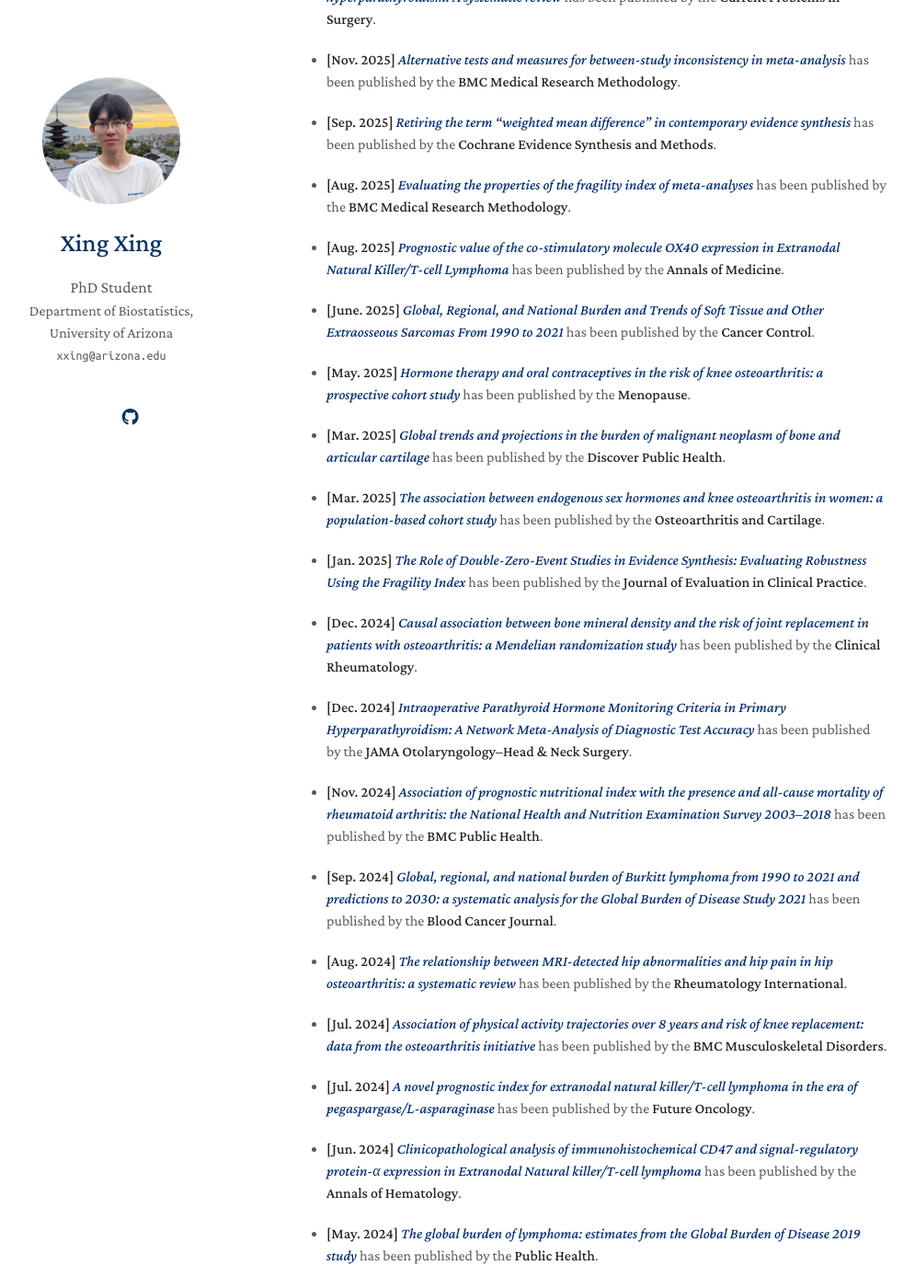
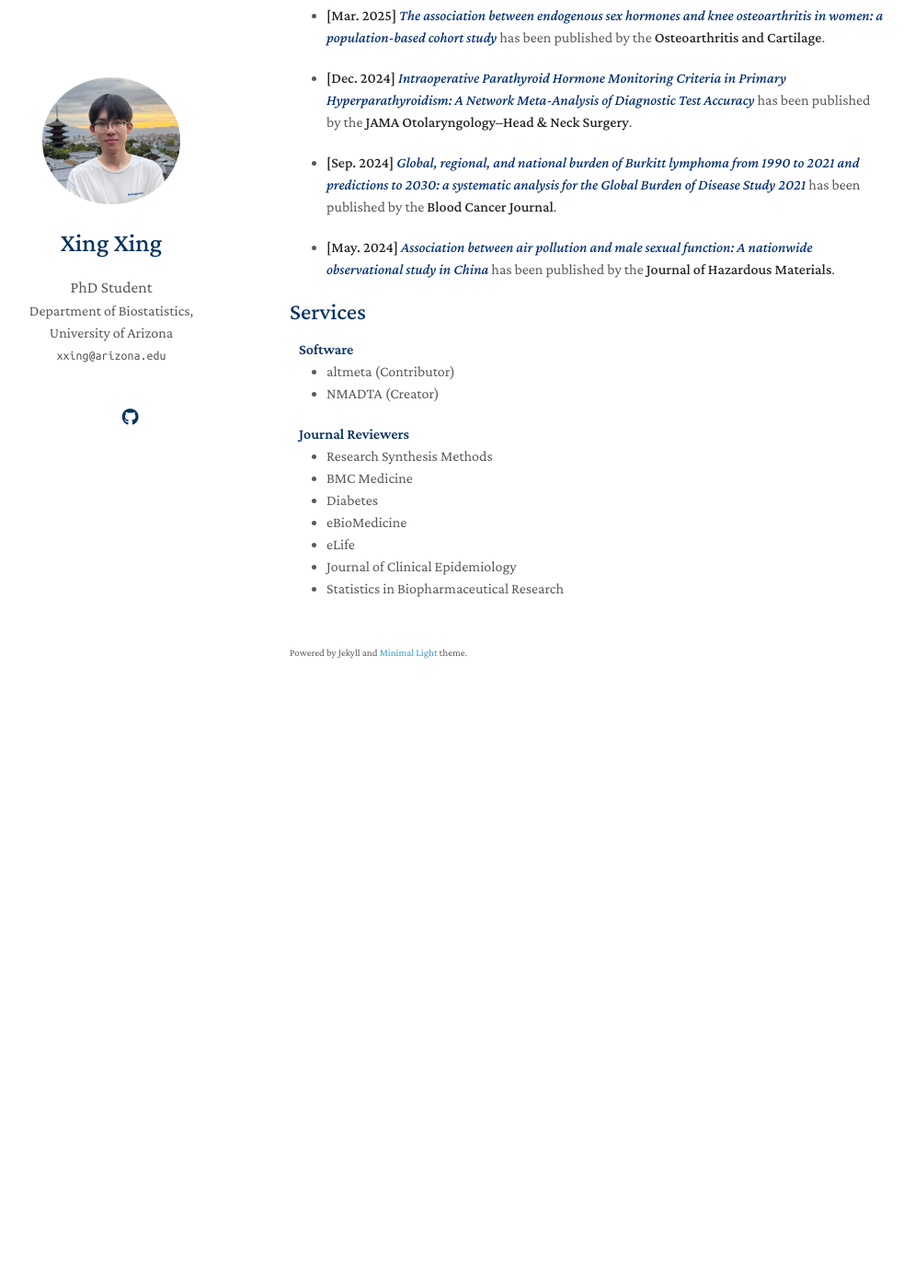
Before and after one commit to KevinXing3/kevinXing3.github.io, a Jekyll site: the page built from index.md, in a window 1280 px wide and 1400 px high, scrolled down 3060 px. Shown: the whole window at 92% size, without its empty margins (155-1150 px from the left). Built offline with Jekyll 4.4.1, drawn with Linux system fonts in a browser that asks for light colours; nearby versions of some CDN libraries; a style sheet for code colours, icons or effects is not loaded; our own code applies the rules of GitHub Pages for plain Markdown files; after the commit the page ends 3850 px from its top, so only the background shows below that; some of the changed text lies outside the part shown.

Commit message:
Update index.md

```diff
--- a/index.md
+++ b/index.md
@@ -25,13 +25,7 @@ Outside of academia, I’m a dead hard fan of <a href="https://www.juventus.com/
 
 
 
-## Collaboration
-- **[Jan. 2026]** <a href="https://link.springer.com/article/10.1007/s44313-025-00120-3" target="_blank" style="color:#002D72">*Prognostic impact of smoking and alcohol consumption in male patients with diffuse large B-cell lymphoma: a multicenter retrospective study*</a> has been published by the **Blood Research**.
-
-- **[Dec. 2025]** <a href="https://www.tandfonline.com/doi/full/10.1080/07853890.2025.2550583" target="_blank" style="color:#002D72">*Prognostic value of the co-stimulatory molecule OX40 expression in Extranodal Natural Killer/T-cell Lymphoma*</a> has been published by the **Annals of Medicine**.
-
-- **[Dec. 2025]** <a href="https://onlinelibrary.wiley.com/doi/full/10.1002/inm3.70008" target="_blank" style="color:#002D72">*Global Burden of Hematologic Malignancies From 1990 to 2021 With Projections to 2030: A Systematic Analysis for the Global Burden of Disease Study 2021*</a> has been published by the **iNew Medicine**.
-
+## Selected Collaboration
 - **[Nov. 2025]** <a href="https://www.sciencedirect.com/science/article/pii/S0011384025002163" target="_blank" style="color:#002D72">*Intraoperative parathyroid hormone monitoring criteria in secondary and tertiary hyperparathyroidism: A systematic review*</a> has been published by the **Current Problems in Surgery**.
 
 - **[Nov. 2025]** <a href="https://bmcmedresmethodol.biomedcentral.com/articles/10.1186/s12874-025-02719-7" target="_blank" style="color:#002D72">*Alternative tests and measures for between-study inconsistency in meta-analysis*</a> has been published by the **BMC Medical Research Methodology**.
@@ -40,44 +34,13 @@ Outside of academia, I’m a dead hard fan of <a href="https://www.juventus.com/
 
 - **[Aug. 2025]** <a href="https://link.springer.com/article/10.1186/s12874-025-02648-5" target="_blank" style="color:#002D72">*Evaluating the properties of the fragility index of meta-analyses*</a> has been published by the **BMC Medical Research Methodology**.
 
-- **[Aug. 2025]** <a href="https://www.tandfonline.com/doi/full/10.1080/07853890.2025.2550583#abstract" target="_blank" style="color:#002D72">*Prognostic value of the co-stimulatory molecule OX40 expression in Extranodal Natural Killer/T-cell Lymphoma*</a> has been published by the **Annals of Medicine**.
-
-- **[June. 2025]** <a href="https://journals.sagepub.com/doi/10.1177/10732748251355841" target="_blank" style="color:#002D72">*Global, Regional, and National Burden and Trends of Soft Tissue and Other Extraosseous Sarcomas From 1990 to 2021*</a> has been published by the **Cancer Control**.
-
-- **[May. 2025]** <a href="https://journals.lww.com/menopausejournal/abstract/9900/hormone_therapy_and_oral_contraceptives_in_the.458.aspx" target="_blank" style="color:#002D72">*Hormone therapy and oral contraceptives in the risk of knee osteoarthritis: a prospective cohort study*</a> has been published by the **Menopause**.
-
-- **[Mar. 2025]** <a href="https://link.springer.com/article/10.1186/s12982-025-00491-z#citeas" target="_blank" style="color:#002D72">*Global trends and projections in the burden of malignant neoplasm of bone and articular cartilage*</a> has been published by the **Discover Public Health**.
-
 - **[Mar. 2025]** <a href="https://www.oarsijournal.com/article/S1063-4584(25)00825-8/abstract" target="_blank" style="color:#002D72">*The association between endogenous sex hormones and knee osteoarthritis in women: a population-based cohort study*</a> has been published by the **Osteoarthritis and Cartilage**.
-
-- **[Jan. 2025]** <a href="https://onlinelibrary.wiley.com/doi/abs/10.1111/jep.14301" target="_blank" style="color:#002D72">*The Role of Double-Zero-Event Studies in Evidence Synthesis: Evaluating Robustness Using the Fragility Index*</a> has been published by the **Journal of Evaluation in Clinical Practice**.
-
-- **[Dec. 2024]** <a href="https://link.springer.com/article/10.1007/s10067-024-07289-5" target="_blank" style="color:#002D72">*Causal association between bone mineral density and the risk of joint replacement in patients with osteoarthritis: a Mendelian randomization study*</a> has been published by the **Clinical Rheumatology**.
 
 - **[Dec. 2024]** <a href="https://jamanetwork.com/journals/jamaotolaryngology/article-abstract/2827787" target="_blank" style="color:#002D72">*Intraoperative Parathyroid Hormone Monitoring Criteria in Primary Hyperparathyroidism: A Network Meta-Analysis of Diagnostic Test Accuracy*</a> has been published by the **JAMA Otolaryngology–Head & Neck Surgery**.
 
-- **[Nov. 2024]** <a href="https://bmcpublichealth.biomedcentral.com/articles/10.1186/s12889-024-20795-0" target="_blank" style="color:#002D72">*Association of prognostic nutritional index with the presence and all-cause mortality of rheumatoid arthritis: the National Health and Nutrition Examination Survey 2003–2018*</a> has been published by the **BMC Public Health**.
-
 - **[Sep. 2024]** <a href="https://www.nature.com/articles/s41408-024-01138-z" target="_blank" style="color:#002D72">*Global, regional, and national burden of Burkitt lymphoma from 1990 to 2021 and predictions to 2030: a systematic analysis for the Global Burden of Disease Study 2021*</a> has been published by the **Blood Cancer Journal**.
-
-- **[Aug. 2024]** <a href="https://link.springer.com/article/10.1007/s00296-024-05678-2" target="_blank" style="color:#002D72">*The relationship between MRI-detected hip abnormalities and hip pain in hip osteoarthritis: a systematic review*</a> has been published by the **Rheumatology International**.
-
-- **[Jul. 2024]** <a href="https://link.springer.com/article/10.1186/s12891-024-07710-9" target="_blank" style="color:#002D72">*Association of physical activity trajectories over 8 years and risk of knee replacement: data from the osteoarthritis initiative*</a> has been published by the **BMC Musculoskeletal Disorders**.
-
-- **[Jul. 2024]** <a href="https://www.tandfonline.com/doi/abs/10.1080/14796694.2024.2376512" target="_blank" style="color:#002D72">*A novel prognostic index for extranodal natural killer/T-cell lymphoma in the era of pegaspargase/L-asparaginase*</a> has been published by the **Future Oncology**.
-
-- **[Jun. 2024]** <a href="https://link.springer.com/article/10.1007/s00277-024-05852-3" target="_blank" style="color:#002D72">*Clinicopathological analysis of immunohistochemical CD47 and signal-regulatory protein-α expression in Extranodal Natural killer/T-cell lymphoma*</a> has been published by the **Annals of Hematology**.
-
-- **[May. 2024]** <a href="https://www.sciencedirect.com/science/article/abs/pii/S0033350623004535" target="_blank" style="color:#002D72">*The global burden of lymphoma: estimates from the Global Burden of Disease 2019 study*</a> has been published by the **Public Health**.
-
-- **[May. 2024]** <a href="https://www.jcancer.org/v15p3760.htm" target="_blank" style="color:#002D72">*Socioeconomic status, individual behaviors and risk for Lymphomas: a Mendelian randomization study*</a> has been published by the **Journal of Cancer**.
 
 - **[May. 2024]** <a href="https://www.sciencedirect.com/science/article/abs/pii/S0304389424005892" target="_blank" style="color:#002D72">*Association between air pollution and male sexual function: A nationwide observational study in China*</a> has been published by the **Journal of Hazardous Materials**.
 
-- **[Feb. 2024]** <a href="https://academic.oup.com/ajcp/advance-article-abstract/doi/10.1093/ajcp/aqae012/7612824" target="_blank" style="color:#002D72">*Clinicopathologic features and survival outcomes of CD30 expression in extranodal natural killer/T-cell lymphoma*</a> has been published by the **American Journal of Clinical Pathology**.
-
-- **[Oct. 2023]** <a href="https://www.sciencedirect.com/science/article/pii/S089990072200346X" target="_blank" style="color:#002D72">*Association of smoking with cartilage loss of knee osteoarthritis: data from two longitudinal cohorts*</a> has been published by **BMC Musculoskeletal Disorders**.
-
-
 
 {% include_relative _includes/services.md %}
```
